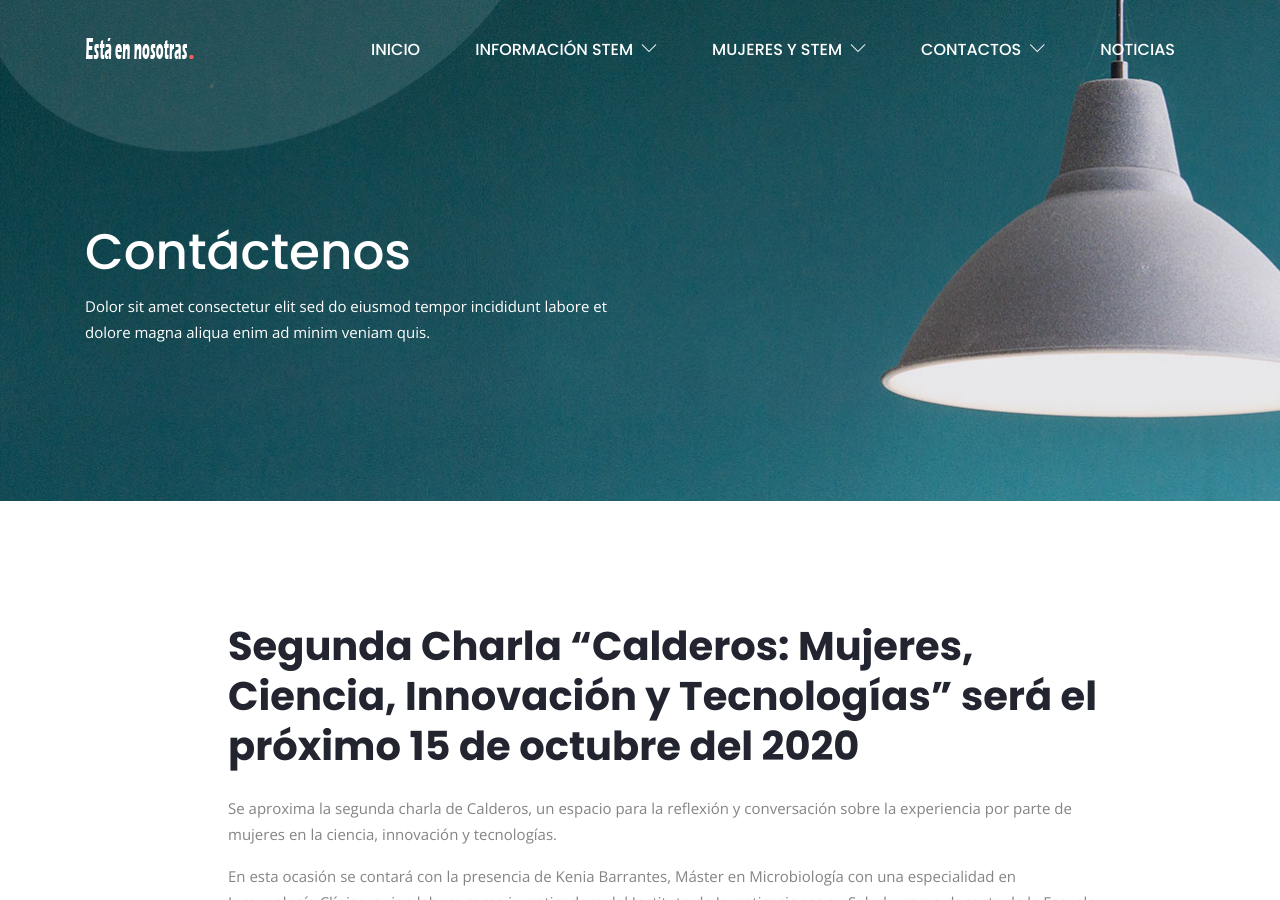
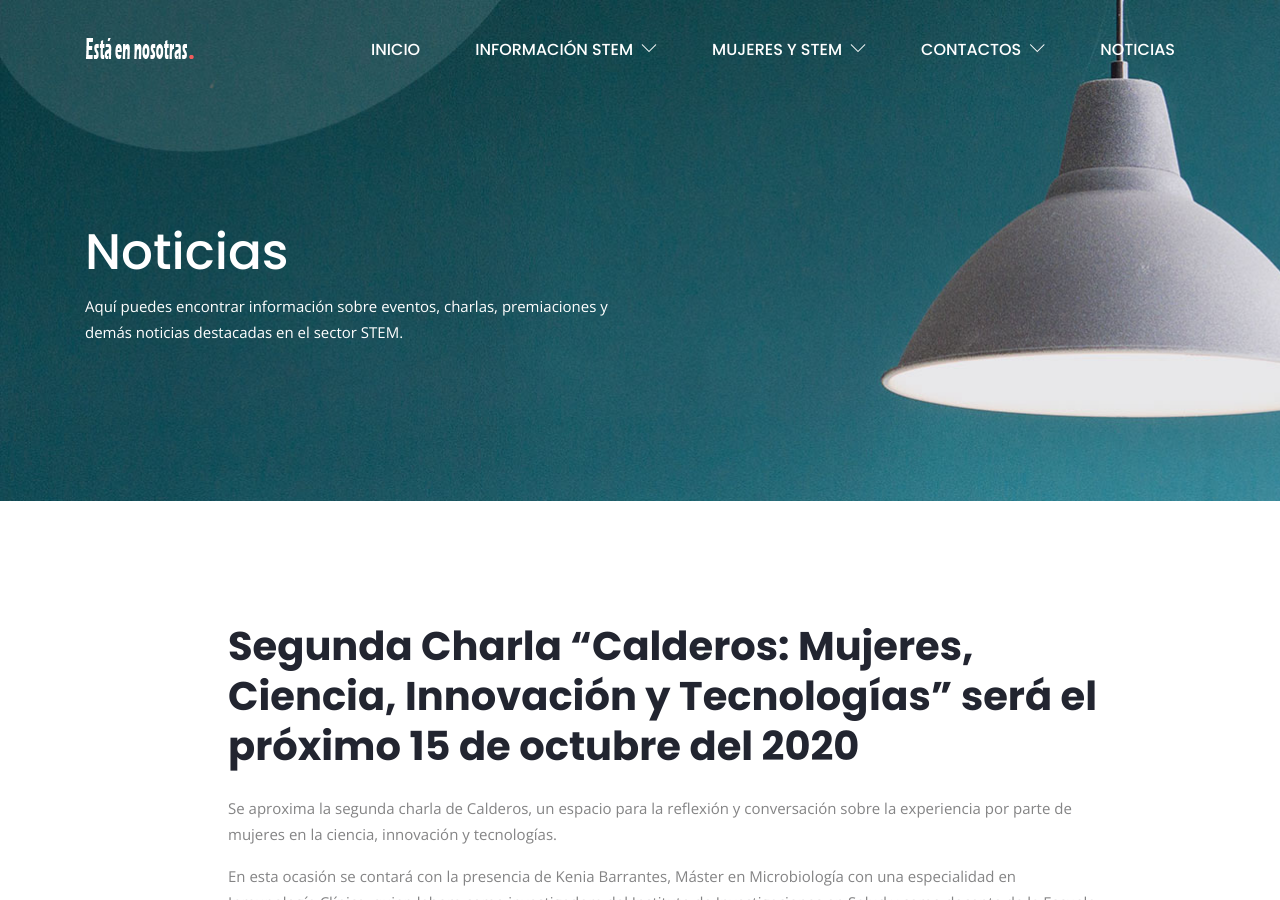
Before and after one commit to estaennosotraspiloto/estaennosotraspiloto, a Jekyll site: the page built from noticias.html, in a window 1280 px wide and 900 px high. Built offline with Jekyll 4.4.1, drawn with Linux system fonts in a browser that asks for light colours.

Commit message:
Update from Forestry.io estaennosotraspiloto updated noticias.html

```diff
--- a/noticias.html
+++ b/noticias.html
@@ -1,9 +1,9 @@
 ---
 layout: default
 header_image: "/assets/images/bg/bg-portfolio.jpg"
-title: Contáctenos
-description: Dolor sit amet consectetur elit sed do eiusmod tempor incididunt labore
-  et dolore magna aliqua enim ad minim veniam quis.
+title: 'Noticias '
+description: Aquí puedes encontrar  información sobre eventos, charlas, premiaciones
+  y demás noticias destacadas en el sector STEM.
 
 ---
 {% include page_header.html %}
```
